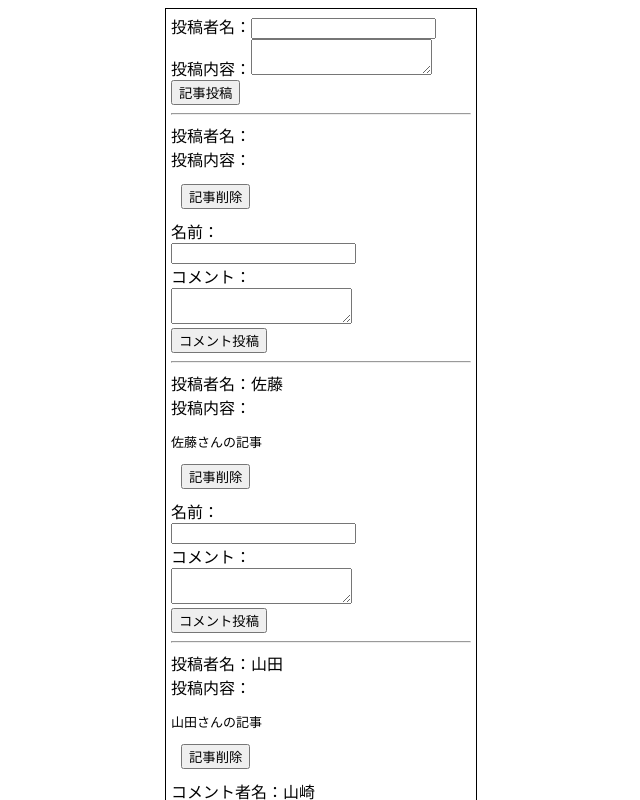
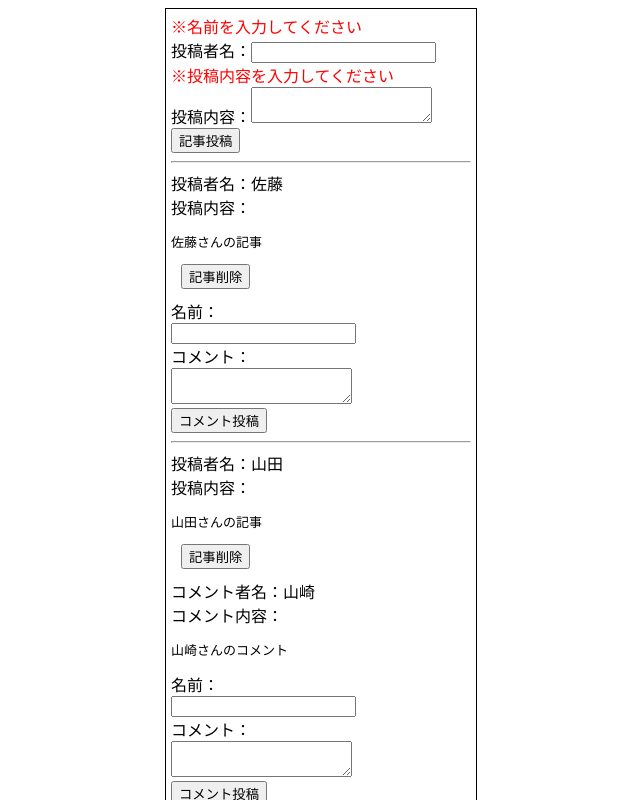
Before and after one commit to suzu1997/ex-vue-bbs, a Vue app: page / in a window 1280 px wide. Both pictures are taken after a click on the button "記事投稿". Shown: the top 800 px of the page, without its empty margins (319-959 px from the left). Built offline with nearby package versions, Linux system fonts and the light colour scheme.

Commit message:
記事投稿のバリデーションを追加

```diff
--- a/src/views/Bbs.vue
+++ b/src/views/Bbs.vue
@@ -1,8 +1,15 @@
 <template>
   <div class="container">
     <div>
+      <div class="error" v-if="articleNameError">※名前を入力してください</div>
+      <div class="error" v-if="articleNameLengthError">
+        ※名前は50文字以内で入力してください
+      </div>
       <label for="articleName">投稿者名：</label>
       <input type="text" id="articleName" v-model="articleName" /><br />
+      <div class="error" v-if="articleContentError">
+        ※投稿内容を入力してください
+      </div>
       <label for="articleContent">投稿内容：</label>
       <textarea id="articleContent" v-model="articleContent" />
       <button v-on:click="addArticle">記事投稿</button>
@@ -11,7 +18,7 @@
       <hr />
       <div>投稿者名：{{ article.name }}</div>
       <div>投稿内容：</div>
-      <pre>{{ article.content }}</pre>
+      <pre class="content">{{ article.content }}</pre>
       <button class="deleteBtn" v-on:click="deleteArticle(index)">
         記事削除
       </button>
@@ -19,7 +26,7 @@
       <div v-for="comment of article.commentList" :key="comment.id">
         <div>コメント者名：{{ comment.name }}</div>
         <div>コメント内容：</div>
-        <pre>{{ comment.content }}</pre>
+        <pre class="content">{{ comment.content }}</pre>
       </div>
       <CommentInput :article-id="article.id" />
     </div>
@@ -44,10 +51,12 @@
   private articleName = "";
   // 投稿内容
   private articleContent = "";
-  // コメント者名
-  private commentNames: Array<string> = [];
-  // コメント内容
-  private commentContents: Array<string> = [];
+  // 投稿者名が入っていないエラー
+  private articleNameError = false;
+  // 投稿者名の文字数エラー
+  private articleNameLengthError = false;
+  // 投稿内容が入っていないエラー
+  private articleContentError = false;
 
   /**
    * 記事一覧を表示する.
@@ -61,6 +70,29 @@
    * 記事を追加する.
    */
   addArticle(): void {
+    // 投稿入力のバリデーション
+    if (this.articleName) {
+      this.articleNameError = false;
+    } else {
+      this.articleNameError = true;
+    }
+    if (this.articleContent) {
+      this.articleContentError = false;
+    } else {
+      this.articleContentError = true;
+    }
+    if (this.articleName.length <= 50) {
+      this.articleNameLengthError = false;
+    } else {
+      this.articleNameLengthError = true;
+    }
+    if (
+      this.articleNameError ||
+      this.articleContentError ||
+      this.articleNameLengthError
+    ) {
+      return;
+    }
     this.$store.commit("addArticle", {
       id: this.$store.getters.getArticles[0].id + 1,
       name: this.articleName,
@@ -69,21 +101,6 @@
     });
     this.articleName = "";
     this.articleContent = "";
-  }
-  /**
-   * コメントを追加する.
-   *
-   * @param articleId - コメントを追加する記事ID
-   */
-  addComment(articleId: number): void {
-    this.$store.commit("addComment", {
-      id: -1,
-      name: this.commentNames[index],
-      content: this.commentContents[index],
-      articleId: articleId,
-    });
-    this.commentNames[index] = "";
-    this.commentContents[index] = "";
   }
   /**
    * 記事を削除する.
@@ -95,6 +112,7 @@
   }
 }
 </script>
+
 <style scoped>
 .container {
   margin: 0 auto;
@@ -106,4 +124,10 @@
   margin-bottom: 10px;
   margin-left: 10px;
 }
+.error {
+  color: red;
+}
+.content {
+  overflow-wrap: break-word;
+}
 </style>
```
